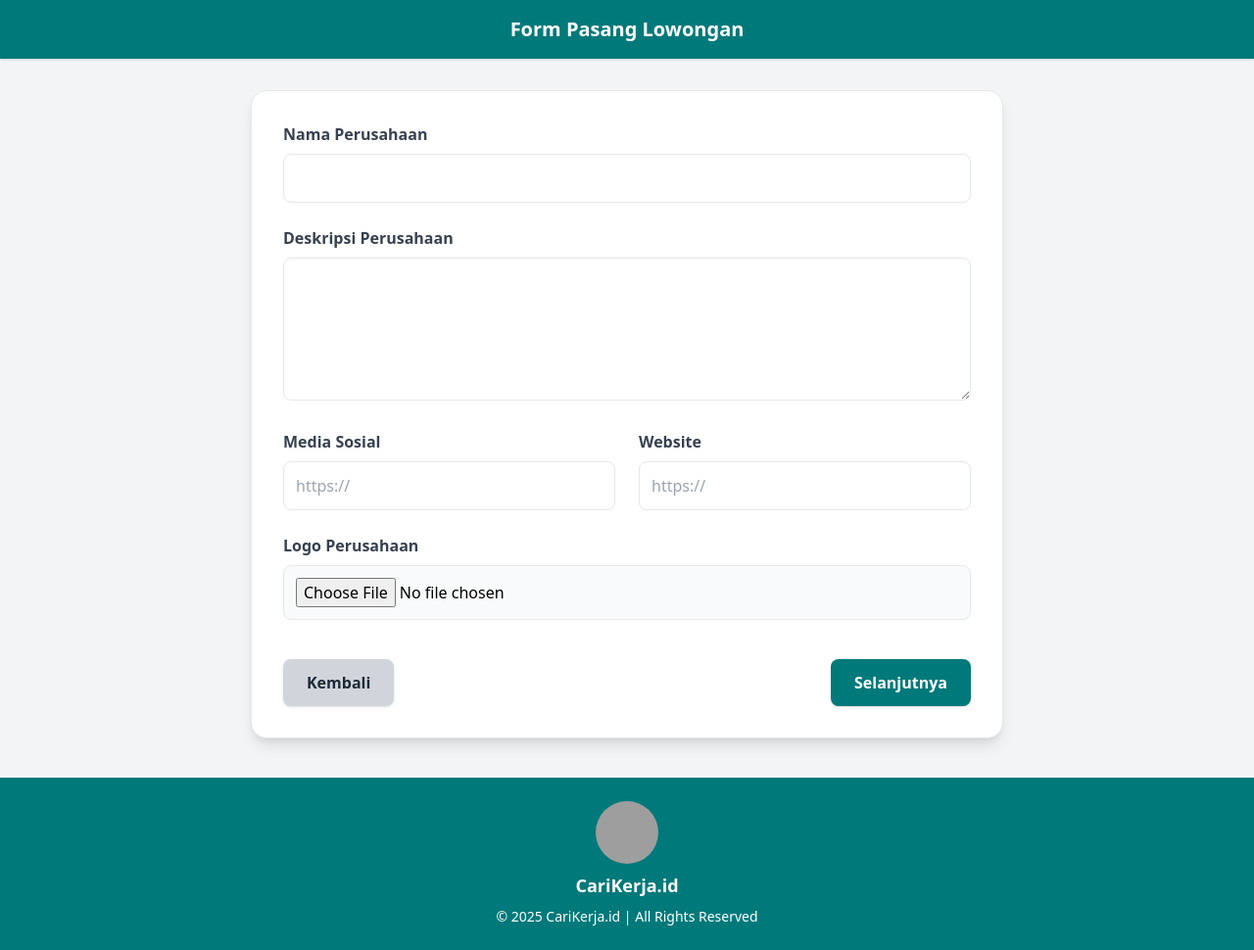
After one commit to hades431/cari_kerja_id, a PHP site: page /form_pasang_lowongan.php in a window 1280 px wide. The commit adds this page. Shown: the whole page at 98% size. Run offline with PHP 8.4, Linux system fonts and the light colour scheme; some libraries are stand-ins or nearby versions; grey boxes are pictures that could not be loaded.

Commit message:
tambah form pasang lowongan

```diff
--- /dev/null
+++ b/perusahaan/form_pasang_lowongan.php
@@ -0,0 +1,82 @@
+<?php
+// kalau sudah ada sistem login perusahaan, bisa tambahkan session cek disini
+?>
+<!DOCTYPE html>
+<html lang="id">
+<head>
+  <meta charset="UTF-8">
+  <meta name="viewport" content="width=device-width, initial-scale=1.0">
+  <title>Form Pasang Lowongan</title>
+  <script src="https://cdn.tailwindcss.com"></script>
+</head>
+<body class="bg-gray-100 font-sans">
+
+  <!-- Header -->
+  <header class="bg-[#00797a] text-white py-4 text-center text-xl font-bold shadow">
+    Form Pasang Lowongan
+  </header>
+
+  <!-- Container -->
+  <div class="max-w-3xl mx-auto mt-8 bg-white p-8 rounded-2xl shadow-lg border">
+    <form action="proses_lowongan.php" method="POST" enctype="multipart/form-data" class="space-y-6">
+
+      <!-- Nama Perusahaan -->
+      <div>
+        <label for="nama_perusahaan" class="block text-gray-700 font-semibold mb-2">Nama Perusahaan</label>
+        <input type="text" id="nama_perusahaan" name="nama_perusahaan" required
+               class="w-full p-3 border rounded-lg focus:outline-none focus:ring-2 focus:ring-teal-500">
+      </div>
+
+      <!-- Deskripsi Perusahaan -->
+      <div>
+        <label for="deskripsi" class="block text-gray-700 font-semibold mb-2">Deskripsi Perusahaan</label>
+        <textarea id="deskripsi" name="deskripsi" rows="5" required
+                  class="w-full p-3 border rounded-lg focus:outline-none focus:ring-2 focus:ring-teal-500"></textarea>
+      </div>
+
+      <!-- Media Sosial & Website -->
+      <div class="grid grid-cols-1 md:grid-cols-2 gap-6">
+        <div>
+          <label for="media_sosial" class="block text-gray-700 font-semibold mb-2">Media Sosial</label>
+          <input type="url" id="media_sosial" name="media_sosial" placeholder="https://"
+                 class="w-full p-3 border rounded-lg focus:outline-none focus:ring-2 focus:ring-teal-500">
+        </div>
+        <div>
+          <label for="website" class="block text-gray-700 font-semibold mb-2">Website</label>
+          <input type="url" id="website" name="website" placeholder="https://"
+                 class="w-full p-3 border rounded-lg focus:outline-none focus:ring-2 focus:ring-teal-500">
+        </div>
+      </div>
+
+      <!-- Logo -->
+      <div>
+        <label for="logo" class="block text-gray-700 font-semibold mb-2">Logo Perusahaan</label>
+        <input type="file" id="logo" name="logo" accept="image/*"
+               class="w-full border p-3 rounded-lg bg-gray-50 cursor-pointer focus:outline-none focus:ring-2 focus:ring-teal-500">
+      </div>
+
+     <!-- Tombol -->
+      <div class="flex justify-between pt-4">
+        <a href="../perusahaan/daftar_pelamar.php"
+           class="px-6 py-3 bg-gray-300 text-gray-800 rounded-lg font-semibold shadow hover:bg-gray-400 transition">
+          Kembali
+        </a>
+        <button type="submit"
+                class="px-6 py-3 bg-[#00797a] text-white rounded-lg font-bold shadow hover:bg-[#00646A] transition">
+          Selanjutnya
+        </button>
+      </div>
+    </form>
+  </div>
+
+  <!-- Footer -->
+  <footer class="mt-10 bg-[#00797a] py-6 text-center text-white">
+    <div class="flex flex-col items-center space-y-2">
+      <img src="../assets/logo.png" alt="Logo" class="w-16 h-16 rounded-full">
+      <div class="font-bold text-lg">CariKerja.id</div>
+      <p class="text-sm">© 2025 CariKerja.id | All Rights Reserved</p>
+    </div>
+  </footer>
+
+</body>
+</html>
```
Also changed, not shown: perusahaan/daftar_pelamar.php (+46 -30 lines), perusahaan/pasang_lowongan.php (added, +78 -0 lines).
